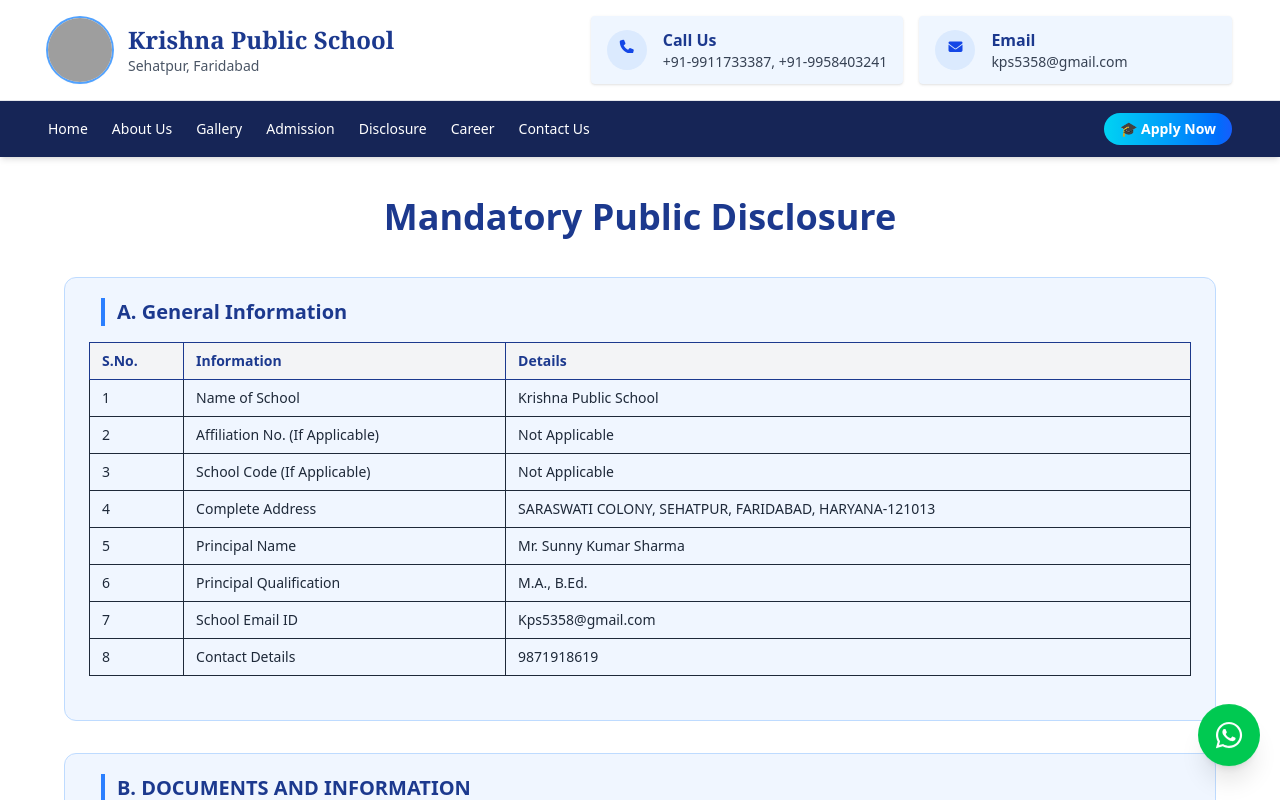
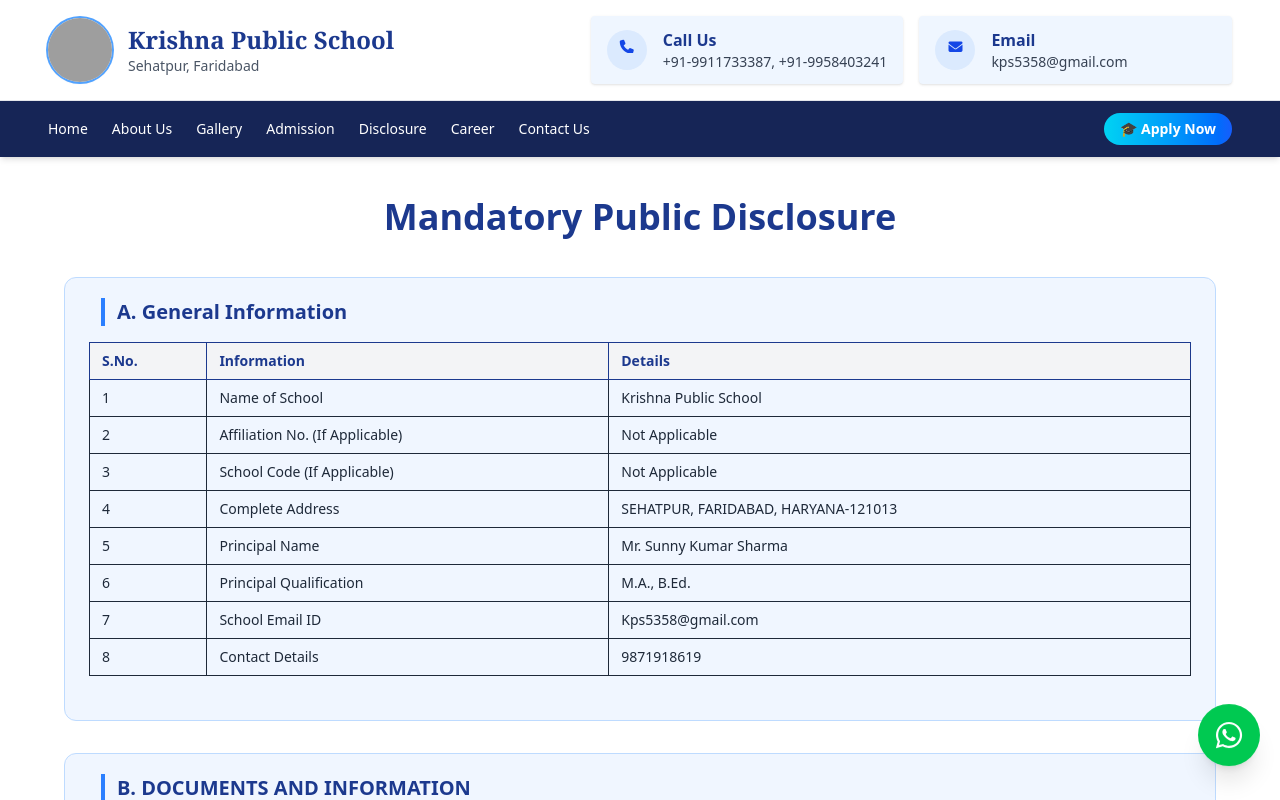
Before and after one commit to Vishnu-raghav/School-website, a React (Vite) app: page /mandatory-disclosure in a window 1280 px wide. Shown: the top 800 px of the page. Built offline with nearby package versions, Linux system fonts and the light colour scheme; no server answers; grey boxes are pictures that could not be loaded.

Commit message:
Change the address of schl in MDisclosure

```diff
--- a/src/pages/MandatoryDisclosure.jsx
+++ b/src/pages/MandatoryDisclosure.jsx
@@ -106,7 +106,7 @@ export default function MandatoryDisclosure() {
               ["1", "Name of School", "Krishna Public School"],
               ["2", "Affiliation No. (If Applicable)", "Not Applicable"],
               ["3", "School Code (If Applicable)", "Not Applicable"],
-              ["4", "Complete Address", "SARASWATI COLONY, SEHATPUR, FARIDABAD, HARYANA-121013"],
+              ["4", "Complete Address", "SEHATPUR, FARIDABAD, HARYANA-121013"],
               ["5", "Principal Name", "Mr. Sunny Kumar Sharma"],
               ["6", "Principal Qualification", "M.A., B.Ed."],
               ["7", "School Email ID", "Kps5358@gmail.com"],
```
Also changed, not shown: 1 other file (tests, documents, lock files or other folders).
